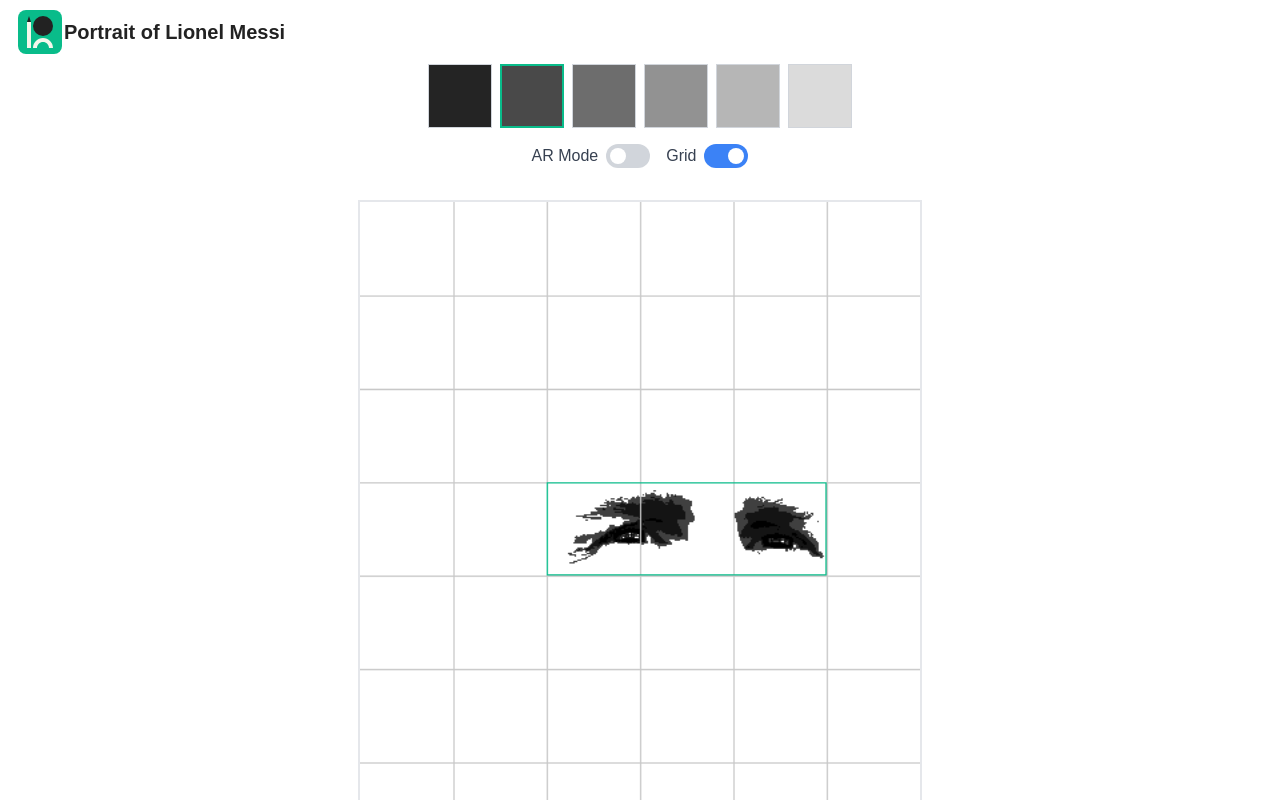
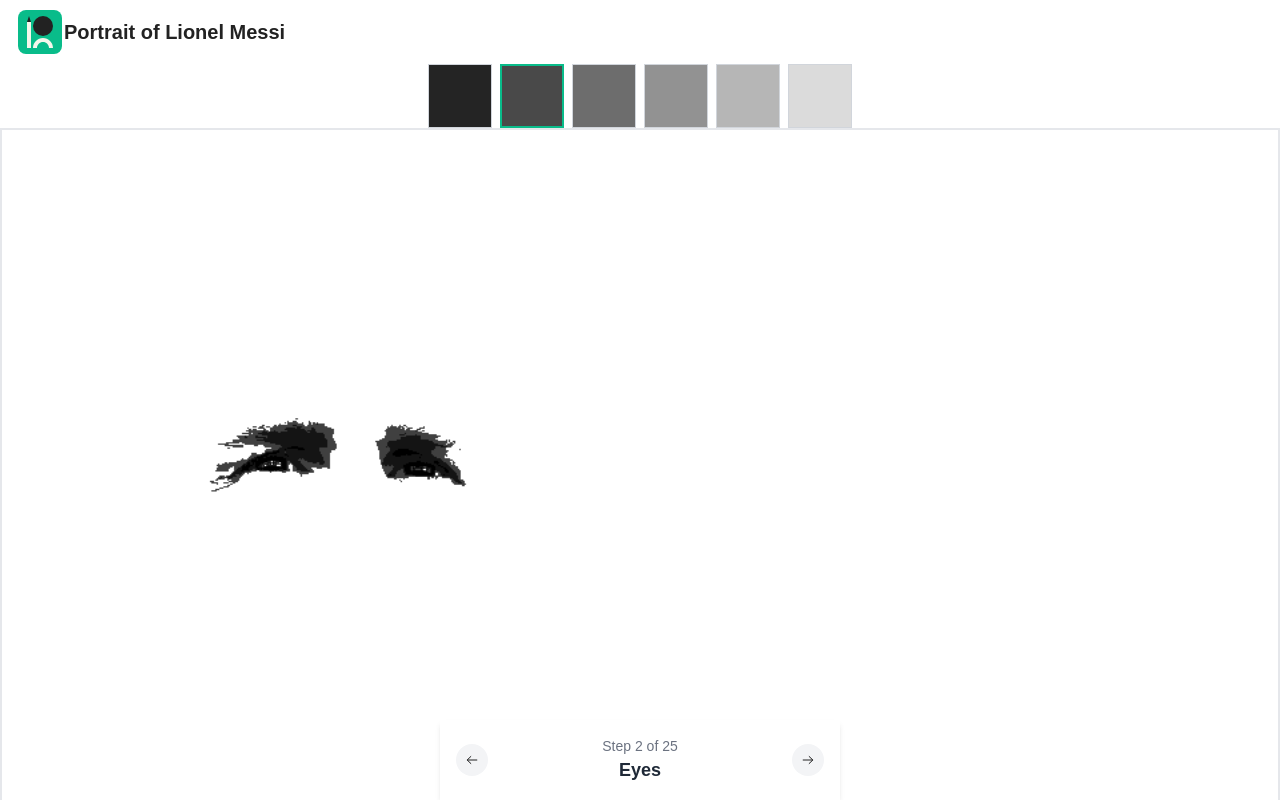
Before and after one commit to bpsagar/portrait-helper, a Next.js app: page /draw/messi/2 in a window 1280 px wide. Shown: the top 800 px of the page. Built offline with nearby package versions, Linux system fonts and the light colour scheme; a web font is replaced by a local one.

Commit message:
Committing the changes.

```diff
--- a/src/app/draw/[slug]/[stepNo]/page.tsx
+++ b/src/app/draw/[slug]/[stepNo]/page.tsx
@@ -1,5 +1,5 @@
 import Navbar from "@/components/Navbar";
-import NavigationButtons from "@/components/NavigationButtons";
+import NavigationButtons from "@/components/TutorialNavigationButtons";
 import {
   convertTutorialToSteps,
   getTutorialStep,
--- /dev/null
+++ b/src/app/draw/page.tsx
@@ -0,0 +1,53 @@
+"use client";
+
+import { useState } from "react";
+import NavigationButtons from "@/components/NavigationButtons";
+import LogoWithTitle from "@/components/LogoWithTitle";
+import { ShadedImage } from "@/components/ShadedImage";
+
+const STEPS = 8;
+
+export default function DrawPage() {
+  const [step, setStep] = useState(1);
+  const [image, setImage] = useState<string | null>(null);
+
+  const handleFileChange = (event: React.ChangeEvent<HTMLInputElement>) => {
+    if (event.target.files && event.target.files[0]) {
+      const reader = new FileReader();
+      reader.onload = (e) => {
+        setImage(e.target?.result as string);
+      };
+      reader.readAsDataURL(event.target.files[0]);
+    }
+  };
+
+  if (!image) {
+    return (
+      <div className="flex flex-col items-center justify-center min-h-screen">
+        <LogoWithTitle />
+        <h1 className="text-2xl font-bold mb-4">Shades Drawing Helper</h1>
+        <input
+          type="file"
+          accept="image/*"
+          onChange={handleFileChange}
+          className="p-2 border rounded"
+        />
+      </div>
+    );
+  }
+
+  return (
+    <div className="flex flex-col items-center">
+        <h1 className="text-2xl font-bold mb-4">Shades Drawing Helper</h1>
+        <ShadedImage
+            imageUrl={image}
+            step={step}
+        />
+        <NavigationButtons
+            step={step}
+            setStep={setStep}
+            maxSteps={STEPS}
+        />
+    </div>
+  );
+}
--- a/src/components/ARContainer.tsx
+++ b/src/components/ARContainer.tsx
@@ -1,106 +1,53 @@
 "use client";
-
-import { useEffect, useRef, useState } from "react";
-import ARSwitch from "./ARSwitch";
+import DrawingReference from "@/components/DrawingReference";
+import { getTutorialStep } from "@/data/tutorials";
+import { Tutorial } from "@/data/types";
+import { Options } from "@/lib/types";
+import { useEffect, useState } from "react";
+import { DrawingSettingsContext } from "@/context/DrawingSettingsContext";
 import GridSwitch from "./GridSwitch";
 import OpacitySlider from "./OpacitySlider";
-import DrawingReference from "./DrawingReference";
-import { Options } from "@/lib/types";
-import { useDrawingSettings } from "@/context/DrawingSettingsContext";
+import ARSwitch from "./ARSwitch";
 
-export default function ARContainer({
+const ARContainer = ({
   slug,
   stepNo,
   tutorial,
 }: {
   slug: string;
   stepNo: number;
-  tutorial: any;
-}) {
-  const {
-    isArEnabled,
-    setIsArEnabled,
-    isGridEnabled,
-    setIsGridEnabled,
-    opacity,
-    setOpacity,
-  } = useDrawingSettings();
-  const videoRef = useRef<HTMLVideoElement>(null);
-  const [error, setError] = useState<string | null>(null);
+  tutorial: Tutorial | undefined;
+}) => {
+  const [grid, setGrid] = useState(false);
+  const [opacity, setOpacity] = useState(1);
+  const [ar, setAr] = useState(false);
+  const [stepOptions, setStepOptions] = useState<Options | null>(null);
 
   useEffect(() => {
-    if (!isArEnabled) {
-      setOpacity(1);
-      return;
+    if (tutorial) {
+      const options = getTutorialStep(slug, stepNo);
+      setStepOptions(options);
     }
-
-    setError(null);
-    let stream: MediaStream | null = null;
-
-    const enableAr = async () => {
-      if (!navigator.mediaDevices || !navigator.mediaDevices.getUserMedia) {
-        setError(
-          "AR mode is not supported on this browser or device. Please use a modern browser on a secure connection (HTTPS).",
-        );
-        return;
-      }
-
-      try {
-        stream = await navigator.mediaDevices.getUserMedia({
-          video: { facingMode: "environment" },
-        });
-        if (videoRef.current) {
-          videoRef.current.srcObject = stream;
-        }
-      } catch (err) {
-        console.error("Error accessing camera: ", err);
-        setError(
-          "Error accessing camera. Please make sure you have given permission and are on a secure connection (HTTPS).",
-        );
-      }
-    };
-
-    enableAr();
-
-    return () => {
-      if (stream) {
-        stream.getTracks().forEach((track) => track.stop());
-      }
-    };
-  }, [isArEnabled]);
-
+  }, [slug, stepNo, tutorial]);
   return (
-    <div>
-      <div className="container mx-auto px-4 flex items-center justify-center gap-4 my-4">
-        <ARSwitch isArEnabled={isArEnabled} onToggle={setIsArEnabled} />
-        <GridSwitch isGridEnabled={isGridEnabled} onToggle={setIsGridEnabled} />
-        {isArEnabled && (
-          <OpacitySlider opacity={opacity} onOpacityChange={setOpacity} />
-        )}
-      </div>
-      {error && <div className="text-red-500 text-center pb-4">{error}</div>}
-      <div className="container mx-auto px-4 py-4 flex items-center justify-center mb-24 relative">
-        {isArEnabled && (
-          <video
-            ref={videoRef}
-            autoPlay
-            playsInline
-            className="absolute top-0 left-0 w-full h-full object-cover"
-            style={{ zIndex: 0 }}
-          />
-        )}
-        <div style={{ zIndex: 1, position: "relative" }}>
-          {tutorial && (
+    <div className="relative">
+      {tutorial && stepOptions && (
         <DrawingReference
-              key={`${slug}-${stepNo}`}
           slug={slug}
           stepNo={stepNo}
           opacity={opacity}
-              isGridEnabled={isGridEnabled}
+          isGridEnabled={grid}
         />
       )}
+      <div className="absolute bottom-4 right-4 z-10">
+        <div className="flex items-center space-x-4">
+          <GridSwitch grid={grid} setGrid={setGrid} />
+          <OpacitySlider opacity={opacity} setOpacity={setOpacity} />
+          <ARSwitch ar={ar} setAr={setAr} />
         </div>
       </div>
     </div>
   );
-}
+};
+
+export default ARContainer;
--- a/src/components/NavigationButtons.tsx
+++ b/src/components/NavigationButtons.tsx
@@ -1,58 +1,52 @@
 "use client";
 
-import Link from "next/link";
-import { useRouter } from "next/navigation";
-import { useCallback, useEffect } from "react";
+import { Dispatch, SetStateAction, useCallback, useEffect } from "react";
 import ArrowLeftIcon from "@/components/ArrowLeftIcon";
 import ArrowRightIcon from "@/components/ArrowRightIcon";
 
 interface NavigationButtonsProps {
-  slug: string;
-  title: string;
-  stepNo: number;
-  totalSteps: number;
+  step: number;
+  setStep: Dispatch<SetStateAction<number>>;
+  maxSteps: number;
 }
 
 export default function NavigationButtons({
-  slug,
-  title,
-  stepNo,
-  totalSteps,
+  step,
+  setStep,
+  maxSteps,
 }: NavigationButtonsProps) {
-  const router = useRouter();
-
   const handleNavigation = useCallback(
-    (newStepNo: number) => {
-      router.push(`/draw/${slug}/${newStepNo}`);
+    (newStep: number) => {
+      if (newStep >= 1 && newStep <= maxSteps) {
+        setStep(newStep);
+      }
     },
-    [slug, router],
+    [maxSteps, setStep],
   );
 
-  const isFirstStep = stepNo === 1;
-  const isLastStep = stepNo === totalSteps;
+  const isFirstStep = step === 1;
+  const isLastStep = step === maxSteps;
 
   useEffect(() => {
     const handleKeyDown = (e: KeyboardEvent) => {
       if (e.key === "ArrowRight" && !isLastStep) {
-        handleNavigation(stepNo + 1);
+        handleNavigation(step + 1);
       } else if (e.key === "ArrowLeft" && !isFirstStep) {
-        handleNavigation(stepNo - 1);
+        handleNavigation(step - 1);
       }
     };
 
     window.addEventListener("keydown", handleKeyDown);
     return () => window.removeEventListener("keydown", handleKeyDown);
-  }, [handleNavigation, isFirstStep, isLastStep, stepNo]);
+  }, [handleNavigation, isFirstStep, isLastStep, step]);
 
   return (
     <div className="fixed bottom-0 left-0 right-0 flex justify-center">
       <div className="flex justify-between items-center w-full max-w-[400px] p-4 bg-white shadow-md">
         <div>
-          <Link
-            href={isFirstStep ? "#" : `/draw/${slug}/${stepNo - 1}`}
-            onClick={(e) =>
-              isFirstStep ? e.preventDefault() : handleNavigation(stepNo - 1)
-            }
+          <button
+            onClick={() => handleNavigation(step - 1)}
+            disabled={isFirstStep}
             className={`flex items-center justify-center w-8 h-8 rounded-full bg-gray-100 ${
               isFirstStep
                 ? "text-slate-400 cursor-not-allowed"
@@ -60,20 +54,17 @@ export default function NavigationButtons({
             } transition-colors`}
           >
             <ArrowLeftIcon width={16} height={16} />
-          </Link>
+          </button>
         </div>
         <div className="flex flex-col items-center">
           <span className="text-sm text-gray-500">
-            Step {stepNo} of {totalSteps}
+            Step {step} of {maxSteps}
           </span>
-          <h2 className="text-lg font-bold text-gray-800 font-sans">{title}</h2>
         </div>
         <div>
-          <Link
-            href={isLastStep ? "#" : `/draw/${slug}/${stepNo + 1}`}
-            onClick={(e) =>
-              isLastStep ? e.preventDefault() : handleNavigation(stepNo + 1)
-            }
+          <button
+            onClick={() => handleNavigation(step + 1)}
+            disabled={isLastStep}
             className={`flex items-center justify-center w-8 h-8 rounded-full bg-gray-100 ${
               isLastStep
                 ? "text-slate-400 cursor-not-allowed"
@@ -81,7 +72,7 @@ export default function NavigationButtons({
             } transition-colors`}
           >
             <ArrowRightIcon width={16} height={16} />
-          </Link>
+          </button>
         </div>
       </div>
     </div>
--- /dev/null
+++ b/src/components/ShadedImage.tsx
@@ -0,0 +1,66 @@
+"use client";
+
+import { useEffect, useRef } from "react";
+
+interface ShadedImageProps {
+  imageUrl: string;
+  step: number;
+}
+
+const SHADES = [0, 36, 73, 109, 146, 182, 219, 255]; // 8 shades of gray
+
+export function ShadedImage({ imageUrl, step }: ShadedImageProps) {
+  const canvasRef = useRef<HTMLCanvasElement>(null);
+
+  useEffect(() => {
+    const canvas = canvasRef.current;
+    const context = canvas?.getContext("2d", { willReadFrequently: true });
+    if (!context || !canvas) {
+      return;
+    }
+
+    const image = new Image();
+    image.crossOrigin = "anonymous";
+    image.src = imageUrl;
+    image.onload = () => {
+      canvas.width = image.width;
+      canvas.height = image.height;
+      context.drawImage(image, 0, 0);
+      const imageData = context.getImageData(0, 0, canvas.width, canvas.height);
+      const data = imageData.data;
+
+      for (let i = 0; i < data.length; i += 4) {
+        const gray = (data[i] + data[i + 1] + data[i + 2]) / 3;
+        const nearestShade = SHADES.reduce((prev, curr) => {
+            return (Math.abs(curr - gray) < Math.abs(prev - gray) ? curr : prev);
+        });
+        const shadeIndex = SHADES.indexOf(nearestShade);
+
+        let newGray = 255; // white
+
+        if (step >= 1 && step <= 4) {
+            // Reveal darks
+            const threshold = 4 - step; // step 1: 3, step 2: 2, step 3: 1, step 4: 0
+            if (shadeIndex <= threshold) {
+                newGray = SHADES[threshold];
+            } else if (shadeIndex > threshold && shadeIndex <= 3) {
+                newGray = nearestShade;
+            }
+        } else if (step > 4) {
+            // Reveal lights
+            const threshold = step - 1; // step 5: 4, step 8: 7
+            if (shadeIndex <= threshold) {
+                newGray = nearestShade;
+            }
+        }
+
+        data[i] = newGray;
+        data[i + 1] = newGray;
+        data[i + 2] = newGray;
+      }
+      context.putImageData(imageData, 0, 0);
+    };
+  }, [imageUrl, step]);
+
+  return <canvas ref={canvasRef} />;
+}
--- /dev/null
+++ b/src/components/TutorialNavigationButtons.tsx
@@ -0,0 +1,89 @@
+"use client";
+
+import Link from "next/link";
+import { useRouter } from "next/navigation";
+import { useCallback, useEffect } from "react";
+import ArrowLeftIcon from "@/components/ArrowLeftIcon";
+import ArrowRightIcon from "@/components/ArrowRightIcon";
+
+interface NavigationButtonsProps {
+  slug: string;
+  title: string;
+  stepNo: number;
+  totalSteps: number;
+}
+
+export default function NavigationButtons({
+  slug,
+  title,
+  stepNo,
+  totalSteps,
+}: NavigationButtonsProps) {
+  const router = useRouter();
+
+  const handleNavigation = useCallback(
+    (newStepNo: number) => {
+      router.push(`/draw/${slug}/${newStepNo}`);
+    },
+    [slug, router],
+  );
+
+  const isFirstStep = stepNo === 1;
+  const isLastStep = stepNo === totalSteps;
+
+  useEffect(() => {
+    const handleKeyDown = (e: KeyboardEvent) => {
+      if (e.key === "ArrowRight" && !isLastStep) {
+        handleNavigation(stepNo + 1);
+      } else if (e.key === "ArrowLeft" && !isFirstStep) {
+        handleNavigation(stepNo - 1);
+      }
+    };
+
+    window.addEventListener("keydown", handleKeyDown);
+    return () => window.removeEventListener("keydown", handleKeyDown);
+  }, [handleNavigation, isFirstStep, isLastStep, stepNo]);
+
+  return (
+    <div className="fixed bottom-0 left-0 right-0 flex justify-center">
+      <div className="flex justify-between items-center w-full max-w-[400px] p-4 bg-white shadow-md">
+        <div>
+          <Link
+            href={isFirstStep ? "#" : `/draw/${slug}/${stepNo - 1}`}
+            onClick={(e) =>
+              isFirstStep ? e.preventDefault() : handleNavigation(stepNo - 1)
+            }
+            className={`flex items-center justify-center w-8 h-8 rounded-full bg-gray-100 ${
+              isFirstStep
+                ? "text-slate-400 cursor-not-allowed"
+                : "hover:bg-gray-200"
+            } transition-colors`}
+          >
+            <ArrowLeftIcon width={16} height={16} />
+          </Link>
+        </div>
+        <div className="flex flex-col items-center">
+          <span className="text-sm text-gray-500">
+            Step {stepNo} of {totalSteps}
+          </span>
+          <h2 className="text-lg font-bold text-gray-800 font-sans">{title}</h2>
+        </div>
+        <div>
+          <Link
+            href={isLastStep ? "#" : `/draw/${slug}/${stepNo + 1}`}
+            onClick={(e) =>
+              isLastStep ? e.preventDefault() : handleNavigation(stepNo + 1)
+            }
+            className={`flex items-center justify-center w-8 h-8 rounded-full bg-gray-100 ${
+              isLastStep
+                ? "text-slate-400 cursor-not-allowed"
+                : "hover:bg-gray-400"
+            } transition-colors`}
+          >
+            <ArrowRightIcon width={16} height={16} />
+          </Link>
+        </div>
+      </div>
+    </div>
+  );
+}
```
Also changed, not shown: 1 other file (tests, documents, lock files or other folders). Lines whose indentation alone changed are shown as unchanged.
